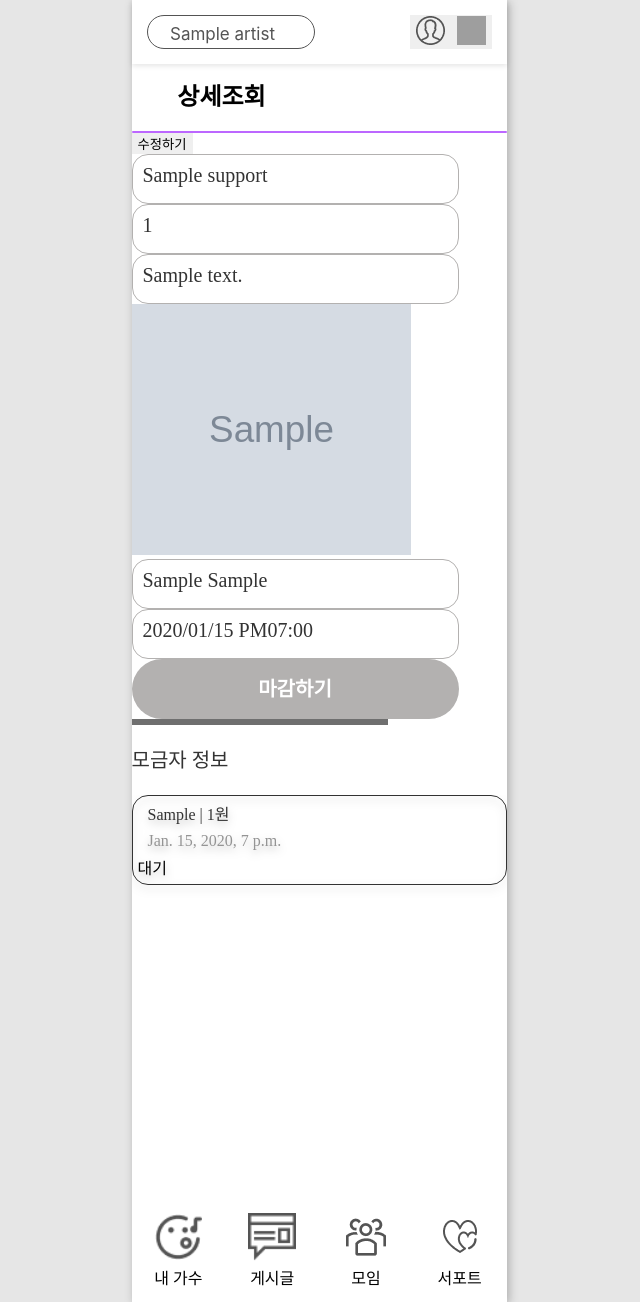
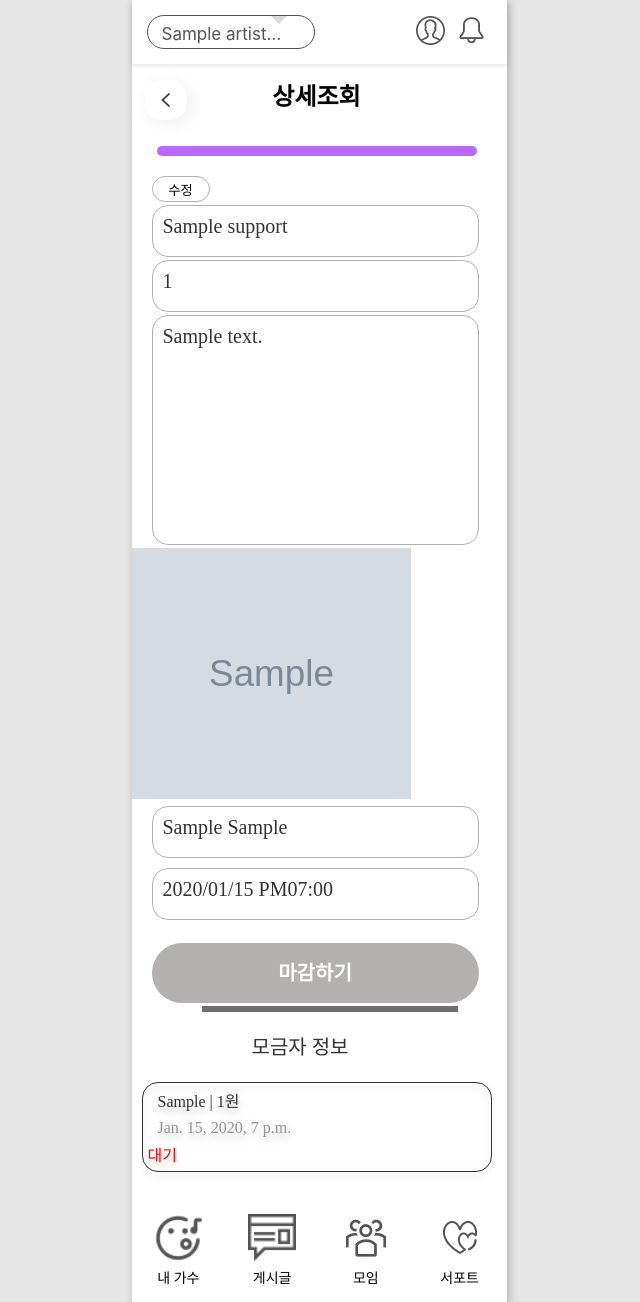
Before and after one commit to likelion-centerthon/centerthon, a Django app: page /support/1/post/1/ in a window 1280 px wide. Shown: the whole page, without its empty margins (321-961 px from the left). Run offline with Django 3.2, Linux system fonts and the light colour scheme; a user stored in the database is signed in; tables that the repository leaves empty hold one stand-in row (values such as "Sample post"); grey boxes marked "Sample" are stand-in pictures; grey boxes are pictures that could not be loaded.

Commit message:
refactor: 충돌 해결 및 서포트페이지 리팩터링#25

```diff
--- a/project/static/css/footer.css
+++ b/project/static/css/footer.css
@@ -7,22 +7,21 @@
     display: flex;
     justify-content: space-around;
     align-items: center;
-    position: fixed;
   }
 
-  .footer label {
+  .label {
     margin-top: 2px;
     font-family: "Poppins";
     font-weight: 500;
     font-size: 14px;
     line-height: 150%;
     color: #000000;
-
   }
   .footer img {
     width: 48px;
     height: 48px;
   }
+
 
   .footer div {
     text-align: center;
--- a/project/static/css/header.css
+++ b/project/static/css/header.css
@@ -1,17 +1,18 @@
  /*상단바*/
  .header {
-   justify-content: space-between;
+    justify-content: space-between;
     display: flex;
     width: 375px;
     box-sizing: border-box;
     background: #ffffff;
     box-shadow: 0px 2px 5px rgba(0, 0, 0, 0.1);
     padding: 15px;
-
   }
   .icon{
     display: flex;
-  }
+    background-color:transparent;
+   }
+  /*상단바 아티스트 선택 박스*/
 
   .btn-select {
     width: 168px;
@@ -37,6 +38,20 @@
     color: #545454;
     line-height: 10px;
   }
+  .btn-select::after {
+    content: "";
+
+    width: 30;
+    height: 40;
+    border-left: 12px solid transparent;
+    border-right: 12px solid transparent;
+    border-top:12px solid #d9d9d9;
+    transform: translateY(-90%);
+    pointer-events: none;
+
+
+
+  }
   .btn-select:active{
     box-shadow: 1px 1px 0 rgb(0,0,0,0.5);
     position: relative;
@@ -47,15 +62,16 @@
     border: 1px solid #9b51e0;
     outline: 3px solid #f8e4ff;
   }
-  .btn-select.on::after {
-    transform: translateY(-50%) rotate(180deg);
-  }
+
 button{
     border: 0;
+    background-color: #fff;
 }
   /*알람 아이콘*/
   .alram,
   .user {
-
     width: 29px;
     height: 29px;
+    background-color: #fff;
+
+  }
--- a/project/static/css/support_create.css
+++ b/project/static/css/support_create.css
@@ -55,6 +58,8 @@
             mix-blend-mode: normal;
             border: 1px solid #b3b1b0;
             border-radius: 16px;
+            margin: 3px 0px 3px 20px;
+
           }
           input::placeholder,
           textarea::placeholder {
@@ -74,29 +79,67 @@
           textarea {
             text-indent: 15px;
           }
-          /*사진 추가 버튼, 은행 버튼*/
-          .addImg-Button,
-          .account-Button {
+          .custom-addImg-Button {
+            width: 327px;
+            height: 60px;
+            background: #b3b1b0;
+            border-radius: 30.5px;
+            font-family: "Poppins";
+            font-style: normal;
+            font-weight: 700;
+            font-size: 20px;
+            line-height: 180%;
+            text-align: center;
+            color: #ffffff;
+            border: none;
+            margin: 3px 0px 3px 20px;
+            display: flex;
+            justify-content: center;
+            align-items: center;
+            cursor: pointer;
+          }
+
+          .register input,
+          .detail,
+          .custom-date {
+            mix-blend-mode: normal;
+          }
+
+          .account {
+            width: 218px;
+            height: 52px;
+            box-sizing: border-box;
+            mix-blend-mode: normal;
+            border: 1px solid #b3b1b0;
+            border-radius: 16px;
+            margin: 3px 0px 3px 20px;
+            float: left;
+          }
+
+          .select-wrapper {
+            position: absolute;
+           margin:5px 0px 0px 250px;
+            z-index: 1;
+          }
+
+          .account-Button, .addImg-Button {
             box-sizing: border-box;
             width: 68px;
             height: 34px;
-
             background: #ffffff;
             border: 1px solid #b3b1b0;
             border-radius: 30px;
-          }
-          .addImg-button{
-              width:30px;
+            cursor: pointer;
           }
           /*버튼 마우스 효과*/
           .addImg-Button:hover,
           .addImg-Button:focus,
           .account-Button:hover,
           .account-Button:focus {
-            border: 1px solid #00a9ff;
-            outline: 3px solid lightblue;
+            border: 1px solid #BC67FF;;
+            outline: 3px solid #f8e4ff;
           }
-          .account-Button {
+          .account-Button, .addImg-Button {
             top: 423px;
           }
           .account-Button::after {
@@ -184,11 +190,12 @@
             text-align: center;
             color: #ffffff;
             border: none;
+            margin: 3px 0px 3px 20px;
           }
           /*input 마우스 효과*/
           input:focus,
           textarea:focus {
-            outline: 2px solid #00a9ff;
+            outline: 2px solid #BC67FF;;
           }
           input[type='datetime-local']::before {
               content: attr(data-placeholder);
--- a/project/static/css/support_dtl.css
+++ b/project/static/css/support_dtl.css
@@ -13,6 +13,7 @@ line-height: 180%;
     text-align: center;
     color: #ffffff;
     border: none;
+    margin-top:200px;
 }
 /*뒤로 가기 아이콘*/
 .back {
@@ -33,6 +34,7 @@ font-size: 24px;
     line-height: 147%;
     text-align: center;
     color: #000000;
+    margin-left:-40px;
 }
 .percent{
 /* Rectangle 22 */
@@ -45,67 +47,59 @@ background: #BC67FF;
 mix-blend-mode: normal;
 border: 1px dashed #BC67FF;
 border-radius: 16px;
-
-
+height: 10px;
+width: 320px;
+margin:2px 10px 20px 25px;
 }
 
 /*서포트 등록 폼*/
 
-.register div {
+.detail-container div {
     width: 327px;
     height: 50px;
     box-sizing: border-box;
-
     mix-blend-mode: normal;
     border: 1px solid #b3b1b0;
     border-radius: 16px;
 /* New Password */
-
     text-indent: 10px;
     font-family: 'Poppins';
     font-style: normal;
     font-weight: 500;
     font-size: 20px;
     line-height: 200%;
-/* identical to box height, or 30px */
-
     color: #333333;
+    margin: 3px 0px 3px 20px;
 
     mix-blend-mode: normal;
 
 }
 /*제목*/
-.title {
-
+.detail-container .title {
+  margin: 3px 0px 3px 20px;
   height: 52px;
 }
 /*목표 모금액*/
-.goal {
-
+.detail-container .goal {
   height: 52px;
 }
 /*마감 날짜*/
-.enddate{
-
+.detail-container .enddate{
   height: 52px;
+  margin-top: 65px;
 }
 /*계좌 번호*/
-.account {
-
+.detail-container .account {
   height: 52px;
 }
 /*내용*/
-.detail {
+.detail-container .detail {
   height: 230px;
 
 }
-.support-img{
-
-
+.detail-container .support-img{
 width: 279px;
 height: 251px;
-
-
 
 }
 .line{
@@ -114,7 +108,7 @@ width: 250px;
 height: 0px;
 
 border: 3px solid rgba(51, 51, 51, 0.7);
-
+margin-left:70px;
 }
 .text{
   /* New Password */
@@ -135,12 +129,10 @@ mix-blend-mode: normal;
 }
 /*모금자 정보 목록*/
 .supportinfo-container{
-
   overflow-y:scroll; overflow-x:hidden; height:160px;
-
 mix-blend-mode: normal;
-
-
+width: 350px;
+margin-left:10px;
 }
 .info-text p {
   /* Add styles for the text inside the support information div */
@@ -155,38 +147,17 @@ mix-blend-mode: normal;
   margin-top: 2px;
   margin-left: 10px;
 }
-.info-text span {
-  position: absolute;
-  left: 250px;
-  top: 19px;
-  color: red;
-}
 
 
-h3{
-  /* 입금 확인 */
-
-    width: 79px;
-    height: 30px;
-
-    font-family: 'Poppins';
-    font-style: normal;
-    font-weight: 500;
-    font-size: 20px;
-    line-height: 150%;
-    color: #0033EA;
-
-
-}
 
 /*팝업창*/
 .wrap{padding:10px;}
 
-.pop_wrap{position:fixed; top:0; left:0; right:0; bottom:0; background:rgba(0,0,0,.5); font-size:0; text-align:center;}
+.pop_wrap{ z-index:2; position:fixed; top:0; left:0; right:0; bottom:0; background:rgba(0,0,0,.5); font-size:0; text-align:center;}
 .pop_wrap:after{display:inline-block; height:100%; vertical-align:middle; content:'';}
 .pop_wrap .pop_inner{border-radius:10px;display:inline-block; padding:20px 30px; background:#fff; width:200px; vertical-align:middle; font-size:14px;}
 .btn_yes, .btn_no{
-  color:#3A7BBC; width: 90px; font-size: 12px; height: 20px; border: none; background-color: #fff;
+font-size: 12px; height: 20px; border: none; background-color: #fff;
 }
 .btn_no{
   color:red;
--- a/project/static/css/support_form.css
+++ b/project/static/css/support_form.css
@@ -6,9 +6,8 @@
     top: 50px;
   }
   /*모임 등록하기*/
-  h1 {
-
-    width: 220px;
+  .support_form_h1 {
+    width: 260px;
     height: 35px;
     font-family: "Poppins";
     font-style: normal;
@@ -17,8 +16,9 @@
     line-height: 147%;
     text-align: center;
     color: #000000;
+
   }
-  h2 {
+  .support_form_h2 {
 
     width: 345px;
     height: 44px;
--- a/project/support/templates/support/support_dtl.html
+++ b/project/support/templates/support/support_dtl.html
@@ -2,14 +2,17 @@
 {% load static %}
 {% with artist=artist alerts=alerts %}
 {% block content %}
-    <h1>상세조회</h1>
+<div style="  justify-content:row;  display: flex; ">
+<img class="back" src="{% static 'images/back.png'%}" alt="이전" ></img>
+    <h1 style="margin-left:15px;">상세조회</h1>
+</div>
     <div class="percent"></div>
-
+    <!--일반 사용자일 때-->
     {% if support.user == request.user %}
-    <button onclick="location.href='{% url 'support:update_support' pk=artist.pk spt_pk=support.pk %}'">수정하기</button>
+    <button style="margin-left:20px;"class="all-button" onclick="location.href='{% url 'support:update_support' pk=artist.pk spt_pk=support.pk %}'">수정</button>
     {% endif %}
 
-    <div class="register">
+    <div class="detail-container">
     <div class="title">{{support.title}}</div>
     <div class="goal">{{support.fundraising}}</div>
     <div class="detail">{{support.body}}</div>
@@ -24,7 +27,7 @@
 {% if not support.status == '완료' %}
     <!--일반 사용자일 때-->
     {% if not support.user == request.user %}
-    <button class="start-Button" onclick="location.href='{% url 'support:create_support_form' pk=artist.pk spt_pk=support.pk %}'">모금 정보 작성하기</button>
+    <button style="margin-top:20px; background: #BC67FF"class="start-Button" onclick="location.href='{% url 'support:create_support_form' pk=artist.pk spt_pk=support.pk %}'">모금 정보 작성하기</button>
     {% endif %}
 
     <!--관리자일 때-->
@@ -33,24 +36,24 @@
             {% csrf_token %}
             <input type="hidden" name="form_type" value="closing">
             {% if not warning %}
-            <button class="start-Button"  type="submit">마감하기</button>
+            <button style="margin-top:20px;"class="start-Button"  type="submit">마감하기</button>
             {% endif %}
             {% if warning %}
-            <button class="start-Button"  type="submit">{{warning}}</button>
+            <button class="start-Button" style="margin-top:20px;"  type="submit">{{warning}}</button>
             {% endif %}
         </form>
         <div class="line"></div>
 
-        <p class="text">모금자 정보</p>
+        <p class="text"style="margin-left:120px;" >모금자 정보</p>
         <div class="supportinfo-container">
             {% for form in support_form %}
             <div class="info-text">
-                <div style="margin-bottom:10px; border: 1px solid #333333; filter: drop-shadow(0px 4px 4px rgba(0, 0, 0, 0.25)); border-radius: 16px; padding: 5px">
+                <div style="margin-bottom:10px; border: 1px solid #333333; filter: drop-shadow(0px 4px 4px rgba(0, 0, 0, 0.25)); border-radius: 16px; padding: 5px; ">
                     <p>{{form.depositor}} | {{form.credit}}원</p>
                     <p style="color: #949494">{{form.creditTime}}</p>
 
                     {% if form.status == '대기' %}
-                    <div  onclick="showPopup()">대기 </div>
+                    <div  onclick="showPopup()" style="color:red;  ">대기 </div>
                     <div id="pop_info_1" class="pop_wrap" style="display: none">
                         <div class="pop_inner">
                           <p class="dsc">입금 확인이 되었나요?</p>
@@ -58,16 +61,16 @@
                             {% csrf_token %}
                             <input type="hidden" name="form_type" value="wait_status">
                             <input type="hidden" name="form_pk" value="{{form.pk}}">
-                            <input type="submit" value="네">
+                            <input type="submit"  class="btn_yes"  value="네" style="color:blue">
                         </form>
-                          <button type="button" class="btn_no">아니요</button>
+                          <button type="button" class="btn_no" onclick="hidePopup()">아니요</button>
                         </div>
 
                     </div>
                     {% endif %}
 
                     {% if not form.status == '대기' %}
-                    {{form.status}}
+                    <div style="color:blue">{{form.status}}</div>
                     {% endif %}
                  </div>
             </div>
@@ -78,48 +81,39 @@
 {% endif %}
 
 {% if support.status == '완료' %}
-    <button>완료된 서포트입니다</button>
-    <p>출금내역</p>
+  <button style="margin-top:20px;"class="start-Button">완료된 서포트입니다</button>
+  <div class="line"></div>
+        <p class="text"style="margin-left:120px;" >출금 내역</p>
   {% if not banks %}
-    <div>출금 내역이 없습니다.</div>
+  <div style="  margin:-10px 0px 20px 90px;">출금 내역이 없습니다.</div>
   {% endif %}
-
+  <div class="supportinfo-container">
   {% for bank in banks %}
-    <div>
-        {{bank.depositor}}<br>
-        {{bank.creditTime|date:"Y-m-d A h:i"}}<br>
-        {{bank.credit}} 출금<br>
+  <div style="margin-bottom:10px; border: 1px solid #333333; filter: drop-shadow(0px 4px 4px rgba(0, 0, 0, 0.25)); border-radius: 16px; padding: 5px; ">
+    <input type="text" class="form-input" value="{{ bank.depositor }}" readonly><br>
+    <input type="text" class="form-input" value="{{ bank.creditTime|date:"Y-m-d A h:i" }}" readonly><br>
+    <input type="text" class="form-input" value="{{ bank.credit }} 출금" readonly><br>
   </div>
   {% endfor %}
+</div>
 {% endif %}
-
 
 
   <script>
     function showPopup() {
       const popup = document.getElementById('pop_info_1');
       popup.style.display = 'block';
+      const waitingText = document.querySelector('.info-text > div > div > div');
 
   }
 
+  // Change the color of "대기" back to blue when hiding popup
   function hidePopup() {
       const popup = document.getElementById('pop_info_1');
       popup.style.display = 'none';
+      const waitingText = document.querySelector('.info-text > div > div > div');
+      waitingText.style.color = 'blue';
   }
-
-      // Add event listeners to the "Yes" and "No" buttons
-      const btnYes = document.querySelector('.btn_yes');
-      const btnNo = document.querySelector('.btn_no');
-      const text = document.querySelector('.info-text span')
-      btnYes.addEventListener('click', function () {
-        hidePopup(); // Hide the popup when "Yes" is clicked
-        text.innerHTML="입금 확인"
-        text.style.color="blue";
-      });
-
-      btnNo.addEventListener('click', function () {
-        hidePopup(); // Hide the popup when "No" is clicked
-      });
 
   </script>
 {% endblock %}
--- a/project/templates/base.html
+++ b/project/templates/base.html
@@ -4,14 +4,14 @@
   <head>
     <meta charset="UTF-8" />
     <meta name="viewport" content="width=device-width,initial-scale=1,minimum-scale=1,maximum-scale=1,user-scalable=no" />
-
       <link rel="stylesheet" href="{% static 'css/base.css' %}" />
       <link rel="stylesheet" href="{% static 'css/header.css' %}" />
       <link rel="stylesheet" href="{% static 'css/footer.css' %}" />
       <link rel="stylesheet" href="{% static 'css/support_form.css' %}" />
-      <link rel="stylesheet" href="{% static 'css/support_create.css' %}" />
-      <link rel="stylesheet" href="{% static 'css/support_list.css' %}" />
-      <link rel="stylesheet" href="{% static 'css/support_dtl.css' %}" />
+      <link rel="stylesheet" href="{% static 'css/support_create.css' %}?after" />
+      <link rel="stylesheet" href="{% static 'css/support_list.css' %}?after" />
+      <link rel="stylesheet" href="{% static 'css/support_dtl.css' %}?after" />
+      <link rel="stylesheet" href="{% static 'css/post_list.css' %}" />
 
 
       <title>중앙톤 프로젝트</title>
```
Also changed, not shown: other parts of project/static/css/support_create.css (+9 -43 lines), project/static/css/support_list.css (+16 -38 lines), project/support/templates/support/support_create.html (+26 -14 lines), project/support/templates/support/support_form.html (+7 -6 lines), project/support/templates/support/support_list.html (+7 -6 lines), project/support/templates/support/support_list_my.html (+9 -10 lines), project/support/templates/support/support_update.html (+43 -4 lines), project/userWorking/templates/userWorking/userWorking.html (+7 -12 lines), project/static/css/create_post.css (added), project/static/css/post_list.css (added), project/static/images/alram.png (added). Lines whose indentation alone changed are shown as unchanged.
